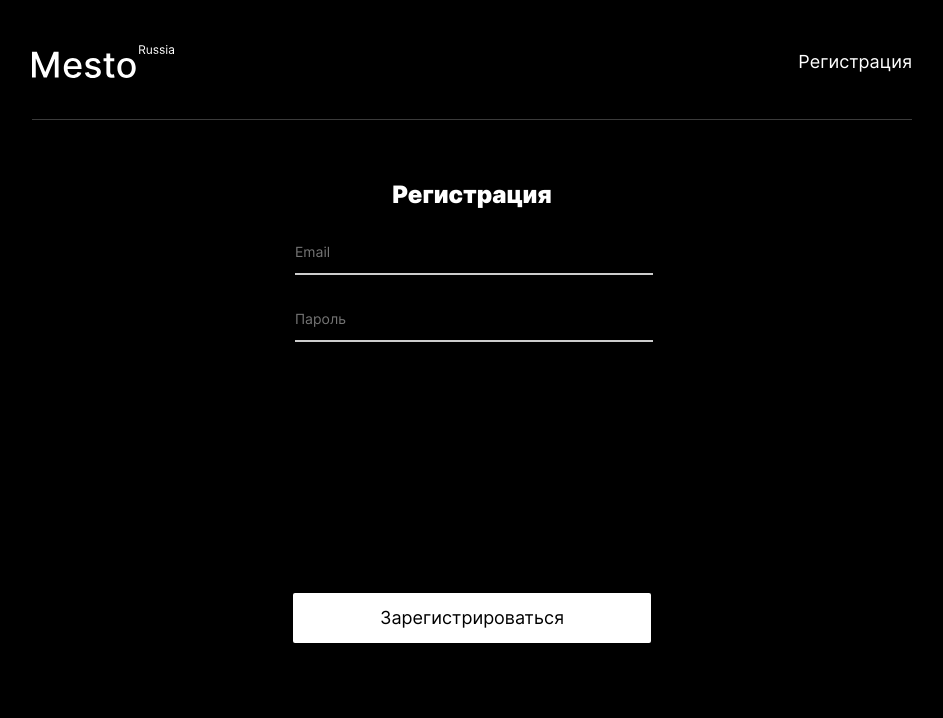
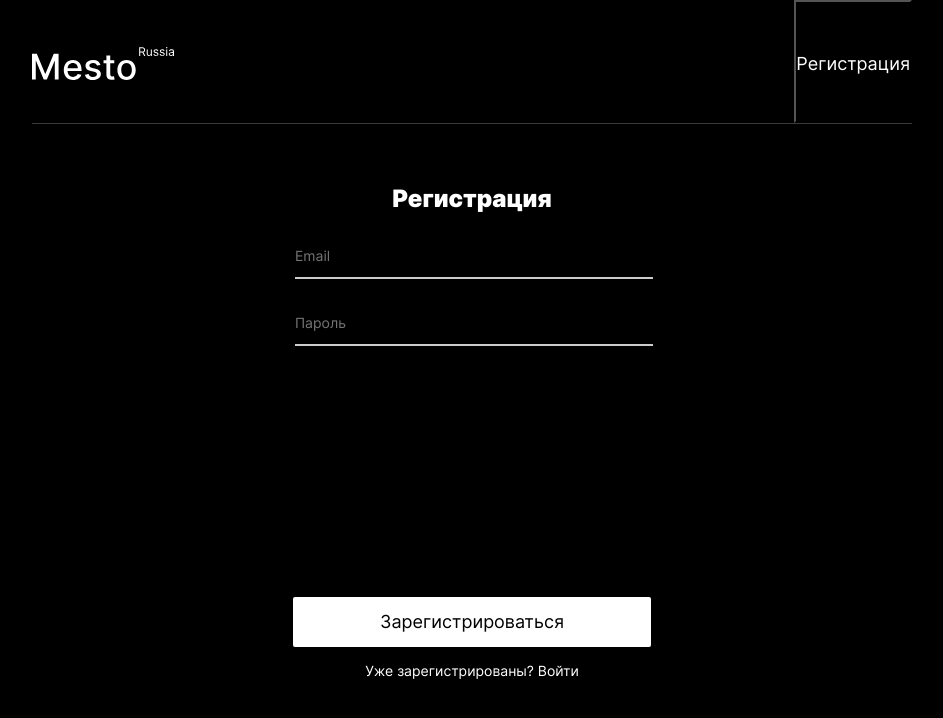
Before and after one commit to Seb-01/mesto-react-12, a React (Create React App) app: page /sign-up in a window 1280 px wide. Shown: the top 718 px of the page, without its empty margins (168-1111 px from the left). Built offline with nearby package versions, Linux system fonts and the light colour scheme; no server answers.

Commit message:
feat: add register and login v4

```diff
--- a/src/blocks/form/__login-link/form__login-link.css
+++ b/src/blocks/form/__login-link/form__login-link.css
@@ -7,4 +7,26 @@
   text-align: center;
   color: #FFFFFF;
   text-decoration: none;
+
+
+
+  width: 358px;
+  height: 17px;
+  display: flex;
+  align-items: center;
+  justify-content: center;
+  margin: 15px auto 0;
+  transition: opacity 0.3s linear;
+  cursor: pointer;
 }
+
+
+.form__login-link:hover {
+  opacity: 0.6;
+}
+
+@media screen and (max-width: 767px) {
+  .form__login-link {
+    max-width: 260px;
+  }
+}
--- a/src/blocks/header/__link/_active/header__link_active.css
+++ b/src/blocks/header/__link/_active/header__link_active.css
@@ -1,24 +1,3 @@
 .header__link_active {
-  font-family: "Inter", Arial, sans-serif;
-  font-style: normal;
-  font-weight: normal;
-  font-size: 18px;
-  line-height: 22px;
-  color: #FFFFFF;
-  text-align: right;
-  padding: 51px 0 46px;
-  background-color: transparent;
-  transition: opacity 0.3s linear;
-  cursor: pointer;
-  text-decoration: none;
   display: block;
 }
-
-.header__link_active:hover {
-  opacity: 0.6;
-}
-
-@media screen and (max-width: 767px) {
-  .header__link_active {
-  }
-}
--- a/src/blocks/header/__link/header__link.css
+++ b/src/blocks/header/__link/header__link.css
@@ -6,7 +6,6 @@
   line-height: 22px;
   color: #FFFFFF;
   text-align: right;
-  padding: 51px 0 46px;
   background-color: transparent;
   transition: opacity 0.3s linear;
   cursor: pointer;
--- a/src/components/App/App.js
+++ b/src/components/App/App.js
@@ -20,7 +20,7 @@ import { Route, Switch } from "react-router-dom";
 import Login from "../Login/Login";
 import Registration from "../Registration/Registration";
 import ProtectedRoute from "../ProtectedRoute/ProtectedRoute";
-import { withRouter } from "react-router-dom";
+import { withRouter, useHistory } from "react-router-dom";
 
 function App() {
   // данные текущего пользователя
@@ -40,6 +40,18 @@ function App() {
   function handleLogin(userEmail) {
     setLoggedIn(true);
     setUserEmail(userEmail);
+  }
+
+  const history = useHistory();
+
+  //
+  function signOut() {
+    console.log("Меня нажали!!");
+    console.log(localStorage.getItem("jwt"));
+    localStorage.removeItem("jwt");
+    console.log(localStorage.getItem("jwt"));
+    setLoggedIn(false);
+    history.push("/sign-in");
   }
 
   // добавляем эффект, вызываемый при монтировании компонента, который будет совершать
@@ -221,7 +233,7 @@ function App() {
     // внедряем общий контекст с помощью провайдера со значением стейта currentUser
     <CurrentUserContext.Provider value={currentUser}>
       <div>
-        <Header logo={logoMestoHeader} email={userEmail} label="Выход" />
+        <Header logo={logoMestoHeader} email={userEmail} signOut={signOut} />
         <Switch>
           <ProtectedRoute
             exact
--- a/src/components/Form/Form.js
+++ b/src/components/Form/Form.js
@@ -45,6 +45,8 @@ function Form(props) {
             {props.buttonSubmitText}
           </button>
         </form>
+        {/* тут будет вложенное содержимое в виде JSX-разметки */}
+        {props.children}
       </div>
     </>
   );
--- a/src/components/Header/Header.js
+++ b/src/components/Header/Header.js
@@ -7,14 +7,21 @@ function Header(props) {
       <img className="header__logo" src={props.logo} alt="Лого Mesto Russia" />
       <div className="header__authorization-place">
         <p className="header__email">{props.email}</p>
-        <nav>
+
         <NavLink
           exact
           to="/"
           activeClassName="header__link_active"
           className="header__link"
         >
+          <button
+            className="header__link-button"
+            type="button"
+            aria-label="Link button"
+            onClick={props.signOut}
+          >
             Выйти
+          </button>
         </NavLink>
 
         <NavLink
@@ -23,7 +30,14 @@ function Header(props) {
           activeClassName="header__link_active"
           className="header__link"
         >
+          <button
+            className="header__link-button"
+            type="button"
+            aria-label="Link button"
+            onClick={props.signOut}
+          >
             Войти
+          </button>
         </NavLink>
         <NavLink
           exact
@@ -31,18 +45,15 @@ function Header(props) {
           activeClassName="header__link_active"
           className="header__link"
         >
-            Регистрация
-          </NavLink>
-        </nav>
-
-        {/* <button
+          <button
             className="header__link-button"
             type="button"
             aria-label="Link button"
-          onClick={props.onLink}
+            onClick={props.signOut}
           >
-          {props.label}
-        </button> */}
+            Регистрация
+          </button>
+        </NavLink>
       </div>
     </header>
   );
--- a/src/components/Registration/Registration.js
+++ b/src/components/Registration/Registration.js
@@ -1,7 +1,7 @@
 import React from "react";
 import Form from "../Form/Form";
 import { apiAuth } from "../../utils/Api";
-import { withRouter } from "react-router-dom";
+import { Link, withRouter } from "react-router-dom";
 
 class Registration extends React.Component {
   constructor(props) {
@@ -60,6 +60,7 @@ class Registration extends React.Component {
 
   render() {
     return (
+      <>
         <Form
           name={this.props.name}
           title={this.props.title}
@@ -68,7 +69,12 @@ class Registration extends React.Component {
           buttonSubmitText={this.props.buttonSubmitText}
           onSubmit={this.handleSubmit}
           onChange={this.handleChange}
-      />
+        >
+          <Link to="/sign-in" className="form__login-link">
+            Уже зарегистрированы? Войти
+          </Link>
+        </Form>
+      </>
     );
   }
 }
--- a/src/index.css
+++ b/src/index.css
@@ -32,6 +32,7 @@
 @import url(./blocks/form/__input/form__input.css);
 @import url(./blocks/form/__submit-button/form__submit-button.css);
 @import url(./blocks/form/__info/form__info.css);
+@import url(./blocks/form/__login-link/form__login-link.css);
 
 /* popup */
 @import url(./blocks/popup/popup.css);
```
Also changed, not shown: src/blocks/form/__signin/form__signin.css (deleted, +0 -20 lines). Lines whose indentation alone changed are shown as unchanged.
